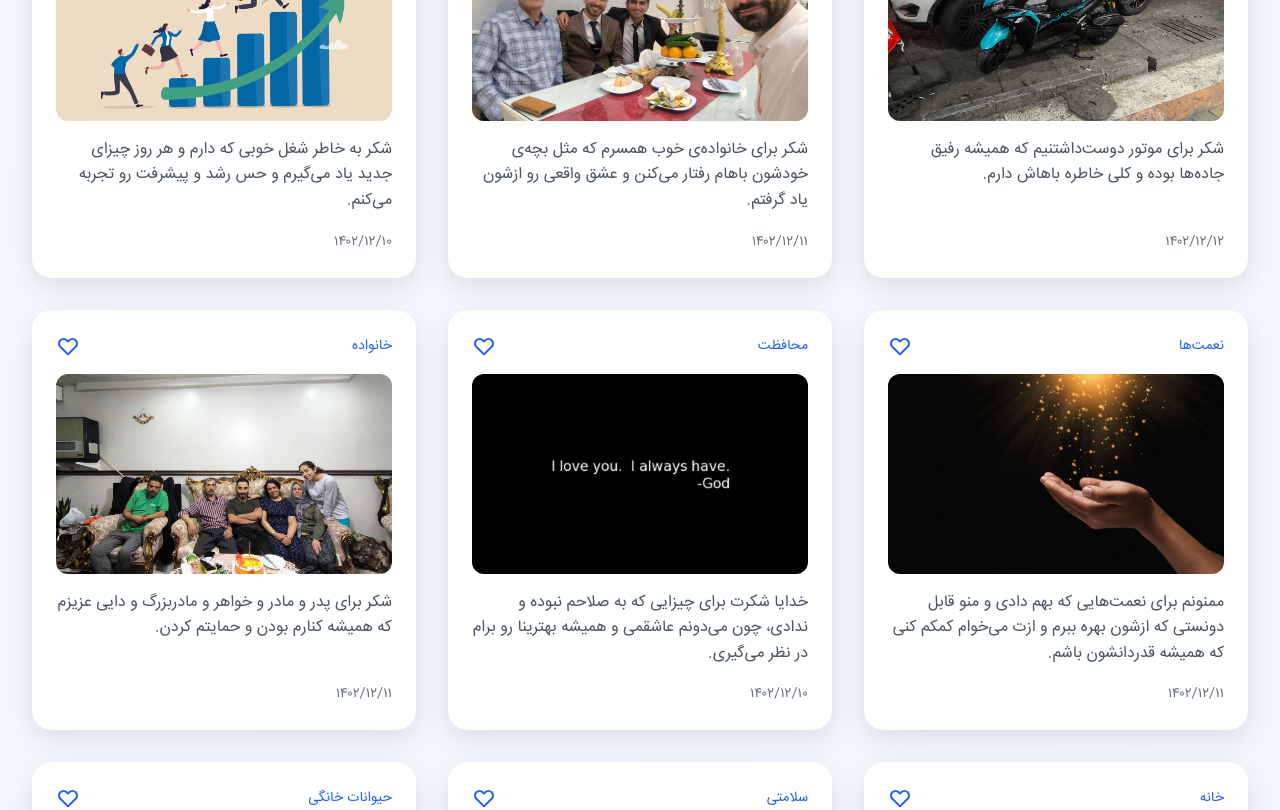
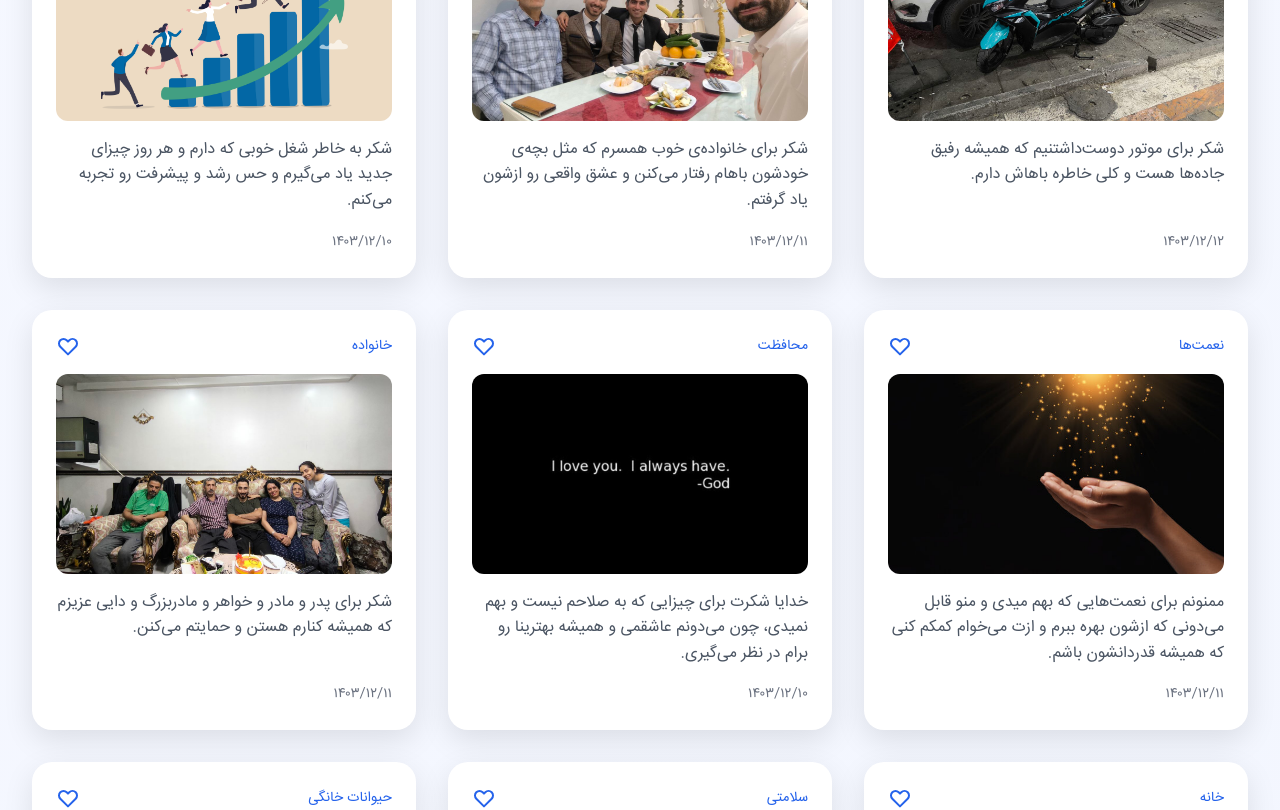
Before and after one commit to sob-hon/daily-thanksgiving, a Next.js app: page / in a window 1280 px wide. Shown: the part 1460-2270 px from the top of the page. Built offline with nearby package versions, Linux system fonts and the light colour scheme.

Commit message:
chore: change 402 to 403

```diff
--- a/src/components/cards/index.tsx
+++ b/src/components/cards/index.tsx
@@ -17,7 +17,7 @@ const cardData: CardData[] = [
     alt: "خدای مهربون",
     text: "خدای مهربونم، از ته دلم شکر که کنارم هستی و همیشه هوامو داری. ❤️",
     category: "خانواده",
-    date: "۱۴۰۲/۱۲/۱۵",
+    date: "۱۴۰۳/۱۲/۱۵",
   },
   {
     id: 2,
@@ -25,7 +25,7 @@ const cardData: CardData[] = [
     alt: "همسر مهربون",
     text: "شکر برای وجود همسر مهربون و باعشق و پرمحبتی که همیشه پشتمه و با لبخندش خستگی رو از تنم می‌بره.",
     category: "عشق",
-    date: "۱۴۰۲/۱۲/۱۴",
+    date: "۱۴۰۳/۱۲/۱۴",
   },
   {
     id: 3,
@@ -33,15 +33,15 @@ const cardData: CardData[] = [
     alt: "دوستان خوب",
     text: "شکر برای آدم‌های خوبی که توی مسیر زندگیم قرار دادی، همونا که با انرژی مثبت‌شون حالمو خوب می‌کنن.",
     category: "دوستان",
-    date: "۱۴۰۲/۱۲/۱۳",
+    date: "۱۴۰۳/۱۲/۱۳",
   },
   {
     id: 4,
     image: "/images/motorcycle.jpg",
     alt: "موتور دوست‌داشتنی",
-    text: "شکر برای موتور دوست‌داشتنیم که همیشه رفیق جاده‌ها بوده و کلی خاطره باهاش دارم.",
+    text: "شکر برای موتور دوست‌داشتنیم که همیشه رفیق جاده‌ها هست و کلی خاطره باهاش دارم.",
     category: "سرگرمی",
-    date: "۱۴۰۲/۱۲/۱۲",
+    date: "۱۴۰۳/۱۲/۱۲",
   },
   {
     id: 5,
@@ -49,7 +49,7 @@ const cardData: CardData[] = [
     alt: "خانواده همسر",
     text: "شکر برای خانواده‌ی خوب همسرم که مثل بچه‌ی خودشون باهام رفتار می‌کنن و عشق واقعی رو ازشون یاد گرفتم.",
     category: "خانواده",
-    date: "۱۴۰۲/۱۲/۱۱",
+    date: "۱۴۰۳/۱۲/۱۱",
   },
   {
     id: 6,
@@ -57,31 +57,31 @@ const cardData: CardData[] = [
     alt: "رشد شغلی",
     text: "شکر به خاطر شغل خوبی که دارم و هر روز چیزای جدید یاد می‌گیرم و حس رشد و پیشرفت رو تجربه می‌کنم.",
     category: "کار",
-    date: "۱۴۰۲/۱۲/۱۰",
+    date: "۱۴۰۳/۱۲/۱۰",
   },
   {
     id: 7,
     image: "/images/blessing.jpg",
     alt: "نعمت‌ها",
-    text: "ممنونم برای نعمت‌هایی که بهم دادی و منو قابل دونستی که ازشون بهره ببرم و ازت می‌خوام کمکم کنی که همیشه قدردانشون باشم.",
+    text: "ممنونم برای نعمت‌هایی که بهم میدی و منو قابل می‌دونی که ازشون بهره ببرم و ازت می‌خوام کمکم کنی که همیشه قدردانشون باشم.",
     category: "نعمت‌ها",
-    date: "۱۴۰۲/۱۲/۱۱",
+    date: "۱۴۰۳/۱۲/۱۱",
   },
   {
     id: 8,
     image: "/images/god-love.jpg",
     alt: "محافظت",
-    text: "خدایا شکرت برای چیزایی که به صلاحم نبوده و ندادی، چون می‌دونم عاشقمی و همیشه بهترینا رو برام در نظر می‌گیری.",
+    text: "خدایا شکرت برای چیزایی که به صلاحم نیست و بهم نمیدی، چون می‌دونم عاشقمی و همیشه بهترینا رو برام در نظر می‌گیری.",
     category: "محافظت",
-    date: "۱۴۰۲/۱۲/۱۰",
+    date: "۱۴۰۳/۱۲/۱۰",
   },
   {
     id: 9,
     image: "/images/my-family.jpg",
     alt: "پدر و مادر",
-    text: "شکر برای پدر و مادر و خواهر و مادربزرگ و دایی عزیزم که همیشه کنارم بودن و حمایتم کردن.",
+    text: "شکر برای پدر و مادر و خواهر و مادربزرگ و دایی عزیزم که همیشه کنارم هستن و حمایتم می‌کنن.",
     category: "خانواده",
-    date: "۱۴۰۲/۱۲/۱۱",
+    date: "۱۴۰۳/۱۲/۱۱",
   },
   {
     id: 10,
@@ -89,7 +89,7 @@ const cardData: CardData[] = [
     alt: "خانه گرم",
     text: "شکر به خاطر خونه‌ی گرم و امنی که دارم و توش عشق رو با همسرم تقسیم می‌کنم.",
     category: "خانه",
-    date: "۱۴۰۲/۱۲/۱۰",
+    date: "۱۴۰۳/۱۲/۱۰",
   },
   {
     id: 11,
@@ -97,7 +97,7 @@ const cardData: CardData[] = [
     alt: "سلامتی",
     text: "شکر برای سلامتی جسمی، روحی و فکری که هر روز دارم.",
     category: "سلامتی",
-    date: "۱۴۰۲/۱۲/۱۰",
+    date: "۱۴۰۳/۱۲/۱۰",
   },
   {
     id: 12,
@@ -105,7 +105,7 @@ const cardData: CardData[] = [
     alt: "خرگوش‌های ناز",
     text: "شکر برای خرگوش‌های نازنینم که با بازیگوشی‌هاشون لبخند رو به لبم میارن.",
     category: "حیوانات خانگی",
-    date: "۱۴۰۲/۱۲/۱۰",
+    date: "۱۴۰۳/۱۲/۱۰",
   },
   {
     id: 13,
@@ -113,7 +113,7 @@ const cardData: CardData[] = [
     alt: "هم‌تیمی‌ها",
     text: "شکر برای هم‌تیمی‌های فوق‌العاده‌ای که کنارشون کار کردن یه لذت محضه.",
     category: "دوستان",
-    date: "۱۴۰۲/۱۲/۱۰",
+    date: "۱۴۰۳/۱۲/۱۰",
   },
   {
     id: 15,
@@ -121,7 +121,7 @@ const cardData: CardData[] = [
     alt: "فرزندان",
     text: "شکر برای فرزندهای صالح و مهربونی که قراره دنیامو قشنگ‌تر کنن.",
     category: "خانواده",
-    date: "۱۴۰۲/۱۲/۱۰",
+    date: "۱۴۰۳/۱۲/۱۰",
   },
   {
     id: 16,
@@ -129,7 +129,7 @@ const cardData: CardData[] = [
     alt: "پدر مهربون",
     text: "شکر برای اینکه یه پدر مهربون و دلسوز براشونم.",
     category: "خانواده",
-    date: "۱۴۰۲/۱۲/۱۰",
+    date: "۱۴۰۳/۱۲/۱۰",
   },
   {
     id: 17,
@@ -137,7 +137,7 @@ const cardData: CardData[] = [
     alt: "مهاجرت یه هلند",
     text: "شکر برای مهاجرتی که قراره به بهترین شکل انجام بشه و زندگی آروم و پر از رفاه رو توی هلند کنار همسرم بسازم.",
     category: "مهاجرت",
-    date: "۱۴۰۲/۱۲/۱۲",
+    date: "۱۴۰۳/۱۲/۱۲",
   },
   {
     id: 18,
@@ -145,7 +145,7 @@ const cardData: CardData[] = [
     alt: "شرکت",
     text: "شکر برای شرکتی که قراره توش کار کنم و بهترین امکانات و فرصت‌ها رو برام فراهم می‌کنه.",
     category: "شرکت",
-    date: "۱۴۰۲/۱۲/۱۱",
+    date: "۱۴۰۳/۱۲/۱۱",
   },
   {
     id: 19,
@@ -153,7 +153,7 @@ const cardData: CardData[] = [
     alt: "مدیتیشن",
     text: "شکر برای قدرت کنترل خشم، سخاوت و بخشندگی که توی وجودم گذاشتی.",
     category: "مدیتیشن",
-    date: "۱۴۰۲/۱۲/۱۱",
+    date: "۱۴۰۳/۱۲/۱۱",
   },
   {
     id: 20,
@@ -161,7 +161,7 @@ const cardData: CardData[] = [
     alt: "کمک به دیگران",
     text: "شکر برای اینکه هر روز به بنده‌هات کمک می‌کنم و حس مفید بودن رو با تمام وجودم تجربه می‌کنم.",
     category: "خدمت",
-    date: "۱۴۰۲/۱۲/۱۰",
+    date: "۱۴۰۳/۱۲/۱۰",
   },
   {
     id: 21,
@@ -169,7 +169,7 @@ const cardData: CardData[] = [
     alt: "مسیر مهاجرت",
     text: "شکر برای فرآیند مهاجرتم که قراره بی‌نظیر و بدون دردسر پیش بره و مناسب‌ترین شرکت هلند نصیبم بشه.",
     category: "مهاجرت",
-    date: "۱۴۰۲/۱۲/۹",
+    date: "۱۴۰۳/۱۲/۹",
   },
   {
     id: 22,
@@ -177,7 +177,7 @@ const cardData: CardData[] = [
     alt: "حفاظت",
     text: "شکر برای حفظ من و همسرم از هر خطری، چون تو همیشه مراقبمونی.",
     category: "حفاظت",
-    date: "۱۴۰۲/۱۲/۸",
+    date: "۱۴۰۳/۱۲/۸",
   },
   {
     id: 23,
@@ -185,7 +185,7 @@ const cardData: CardData[] = [
     alt: "یادگیری زبان",
     text: "شکر برای یادگیری زبان هلندی  که کمکم می‌کنه راحت‌تر مهاجرت کنم و تجربه‌های تازه داشته باشم.",
     category: "یادگیری",
-    date: "۱۴۰۲/۱۲/۷",
+    date: "۱۴۰۳/۱۲/۷",
   },
   {
     id: 24,
@@ -193,7 +193,7 @@ const cardData: CardData[] = [
     alt: "انتشار دانش",
     text: "شکر برای محتوایی که می‌نویسم و دل آدم‌هارو گرم می‌کنه.",
     category: "دانش",
-    date: "۱۴۰۲/۱۲/۶",
+    date: "۱۴۰۳/۱۲/۶",
   },
   {
     id: 25,
@@ -209,7 +209,7 @@ const cardData: CardData[] = [
     alt: "آمادگی دریافت نعمات",
     text: "خدایا شکرت، شکرت، شکرت♥️ ایمان دارم که تو همیشه بهترین‌هارو برام می‌خوای و من آماده دریافت تمام نعمت‌های تو هستم.",
     category: "ایمان",
-    date: "۱۴۰۲/۱۲/۵",
+    date: "۱۴۰۳/۱۲/۵",
   },
 ];
 
```
